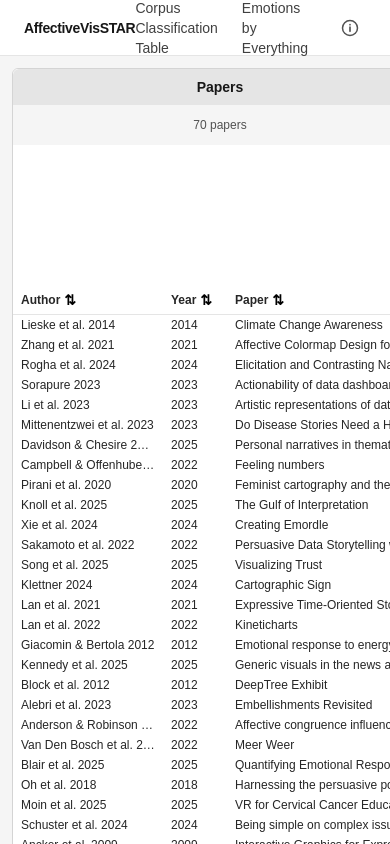
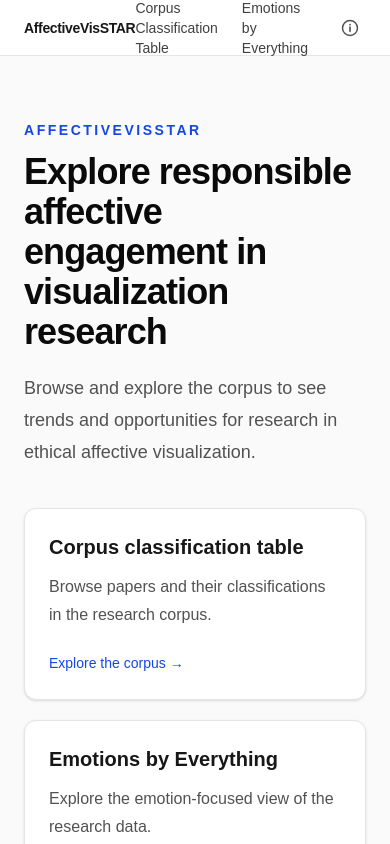
Before and after one commit to AffectiveVisSTAR/AffectiveVisSTAR.github.io, a Next.js app in the folder inf219/: page / in a window 390 px wide. Built offline with nearby package versions, Linux system fonts and the light colour scheme.

Commit message:
fix: add a new home-page and move corpus-page into its own folder

```diff
--- /dev/null
+++ b/inf219/app/corpus/page.tsx
@@ -0,0 +1,9 @@
+import CorpusTable from "@/components/corpus/CorpusTable";
+
+export default function CorpusPage() {
+  return (
+    <main className="min-h-0 flex-1 overflow-hidden" aria-label="Corpus classification table">
+      <CorpusTable />
+    </main>
+  );
+}
--- a/inf219/app/page.tsx
+++ b/inf219/app/page.tsx
@@ -1,9 +1,55 @@
-import CorpusTable from "@/components/corpus/CorpusTable";
+import Link from "next/link";
 
-export default function Page() {
+export default function Home() {
   return (
-    <main className="min-h-0 flex-1">
-      <CorpusTable />
+    <main className="min-h-0 flex-1 overflow-y-auto bg-neutral-50">
+      <div className="mx-auto flex min-h-full w-full max-w-5xl flex-col justify-center px-6 py-16">
+        <p className="mb-3 text-sm font-semibold uppercase tracking-[0.18em] text-blue-700">
+          AffectiveVisSTAR
+        </p>
+        <h1 className="max-w-3xl text-4xl font-semibold tracking-tight text-neutral-950 sm:text-5xl">
+          Explore responsible affective engagement in visualization research
+        </h1>
+        <p className="mt-5 max-w-2xl text-lg leading-8 text-neutral-600">
+          Browse and explore the corpus to see trends and opportunities for research in ethical
+          affective visualization.
+        </p>
+
+        <section
+          aria-label="Explore the research collections"
+          className="mt-10 grid gap-5 sm:grid-cols-2"
+        >
+          <Link
+            href="/corpus"
+            className="group rounded-xl border border-neutral-200 bg-white p-6 shadow-sm transition hover:border-blue-300 hover:shadow-md focus-visible:outline-2 focus-visible:outline-offset-2 focus-visible:outline-blue-600"
+          >
+            <h2 className="text-xl font-semibold text-neutral-900 group-hover:text-blue-800">
+              Corpus classification table
+            </h2>
+            <p className="mt-3 leading-7 text-neutral-600">
+              Browse papers and their classifications in the research corpus.
+            </p>
+            <span className="mt-6 inline-block text-sm font-medium text-blue-700">
+              Explore the corpus <span aria-hidden="true">→</span>
+            </span>
+          </Link>
+
+          <Link
+            href="/emotions"
+            className="group rounded-xl border border-neutral-200 bg-white p-6 shadow-sm transition hover:border-blue-300 hover:shadow-md focus-visible:outline-2 focus-visible:outline-offset-2 focus-visible:outline-blue-600"
+          >
+            <h2 className="text-xl font-semibold text-neutral-900 group-hover:text-blue-800">
+              Emotions by Everything
+            </h2>
+            <p className="mt-3 leading-7 text-neutral-600">
+              Explore the emotion-focused view of the research data.
+            </p>
+            <span className="mt-6 inline-block text-sm font-medium text-blue-700">
+              Explore emotions <span aria-hidden="true">→</span>
+            </span>
+          </Link>
+        </section>
+      </div>
     </main>
   );
 }
```
